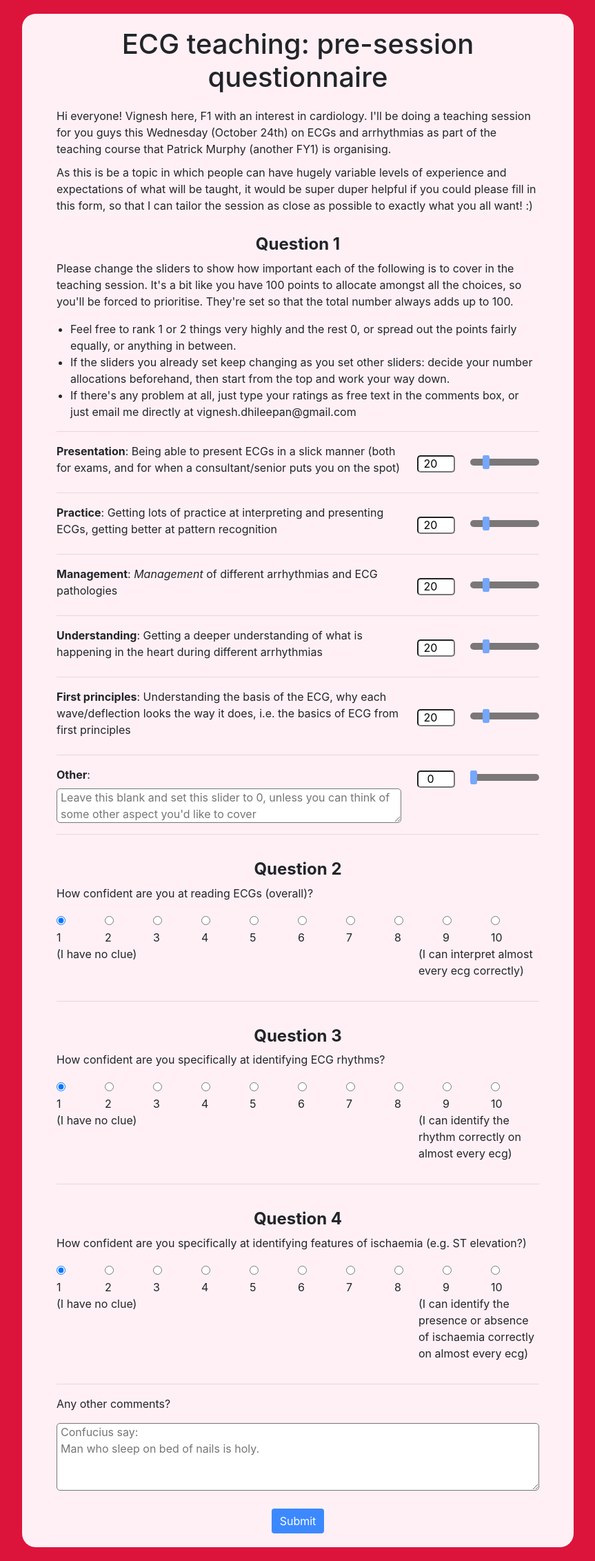
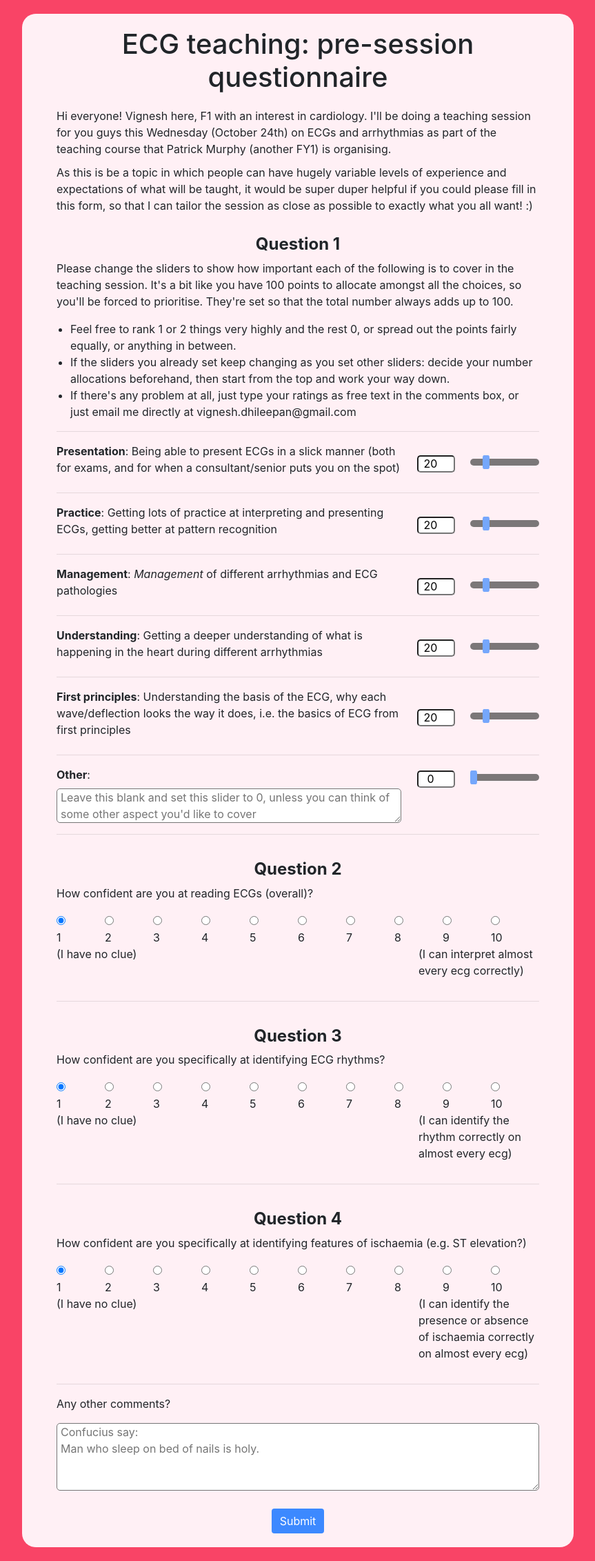
Before and after one commit to Vigoxin/ecg-teaching-questionnaire, a Flask app: page / in a window 1280 px wide. Shown: the whole page at 69% size, without its empty margins (208-1071 px from the left). Run offline with Flask 2, Linux system fonts and the light colour scheme; some libraries are stand-ins or nearby versions.

Commit message:
Changed color from crimson to #f94466

```diff
--- a/static/main.css
+++ b/static/main.css
@@ -11,7 +11,7 @@ body {
 
 body {
     padding: 20px;
-    background-color: crimson;
+    background-color: #f94466;
 }
 
 .wrapper {
```
